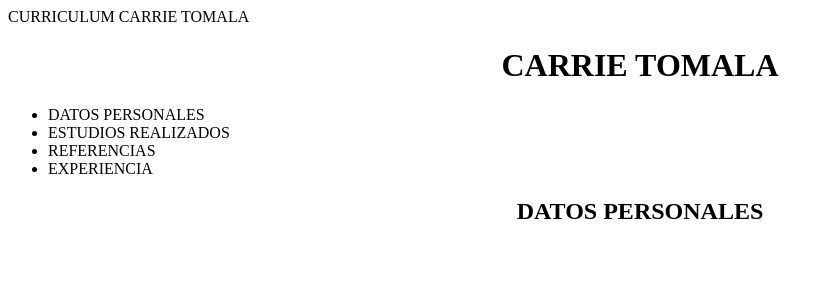
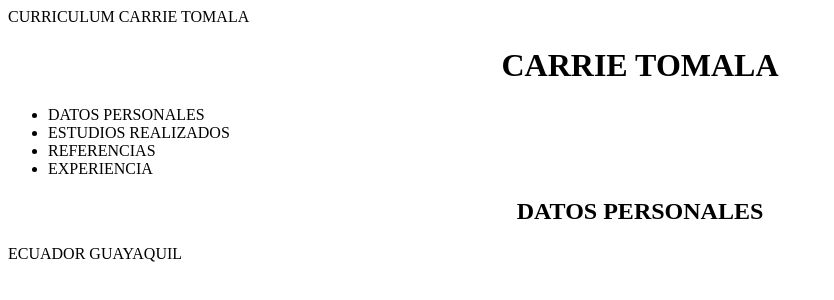
Before and after one commit to CarrieTomala/CarrieTomala, a plain HTML site: page index.html in a window 1280 px wide. Shown: the whole page, without its empty margins (0-834 px from the left). Drawn offline with Linux system fonts and the light colour scheme.

Commit message:
Update index.html

```diff
--- a/index.html
+++ b/index.html
@@ -18,5 +18,7 @@
             <li> EXPERIENCIA</li>
         </UL>
         <h2>DATOS PERSONALES</h2>
-        <P2
+        <P>ECUADOR GUAYAQUIL</P>
     </body>
+
+</html>
```
